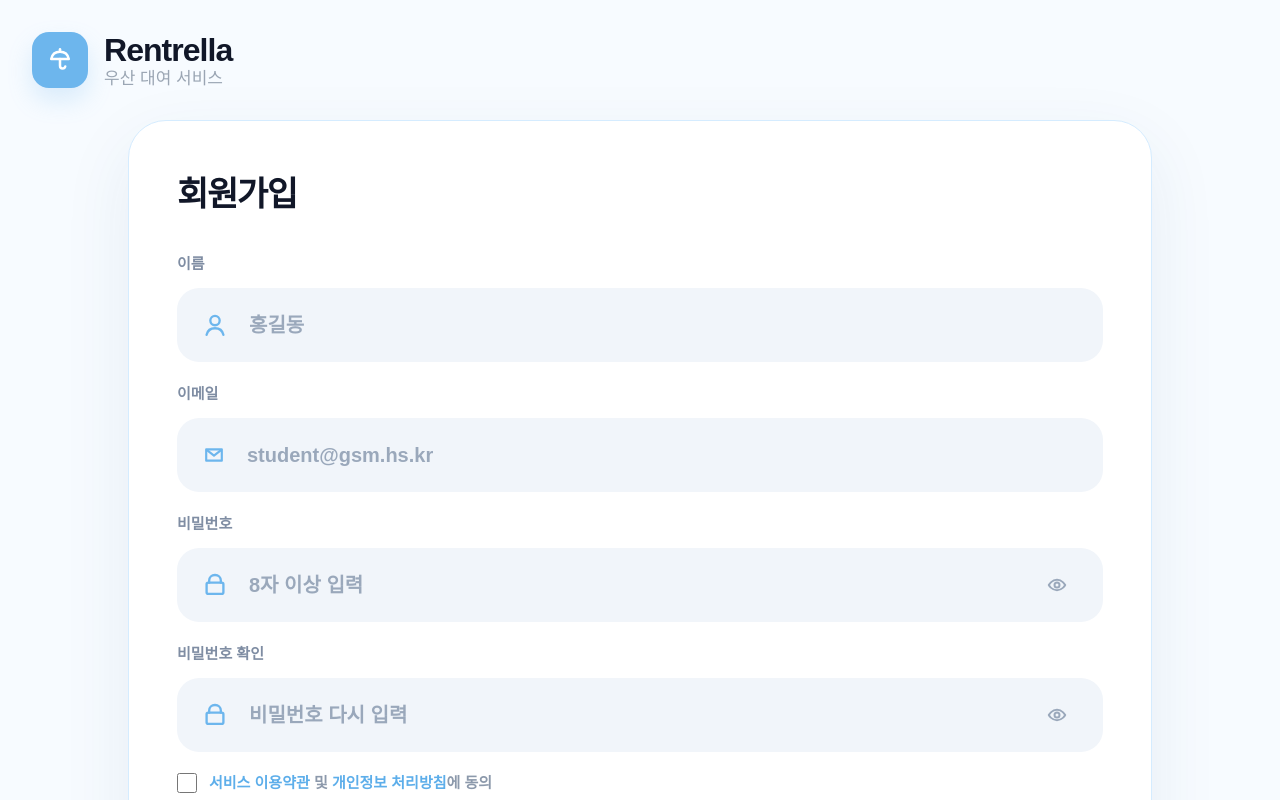
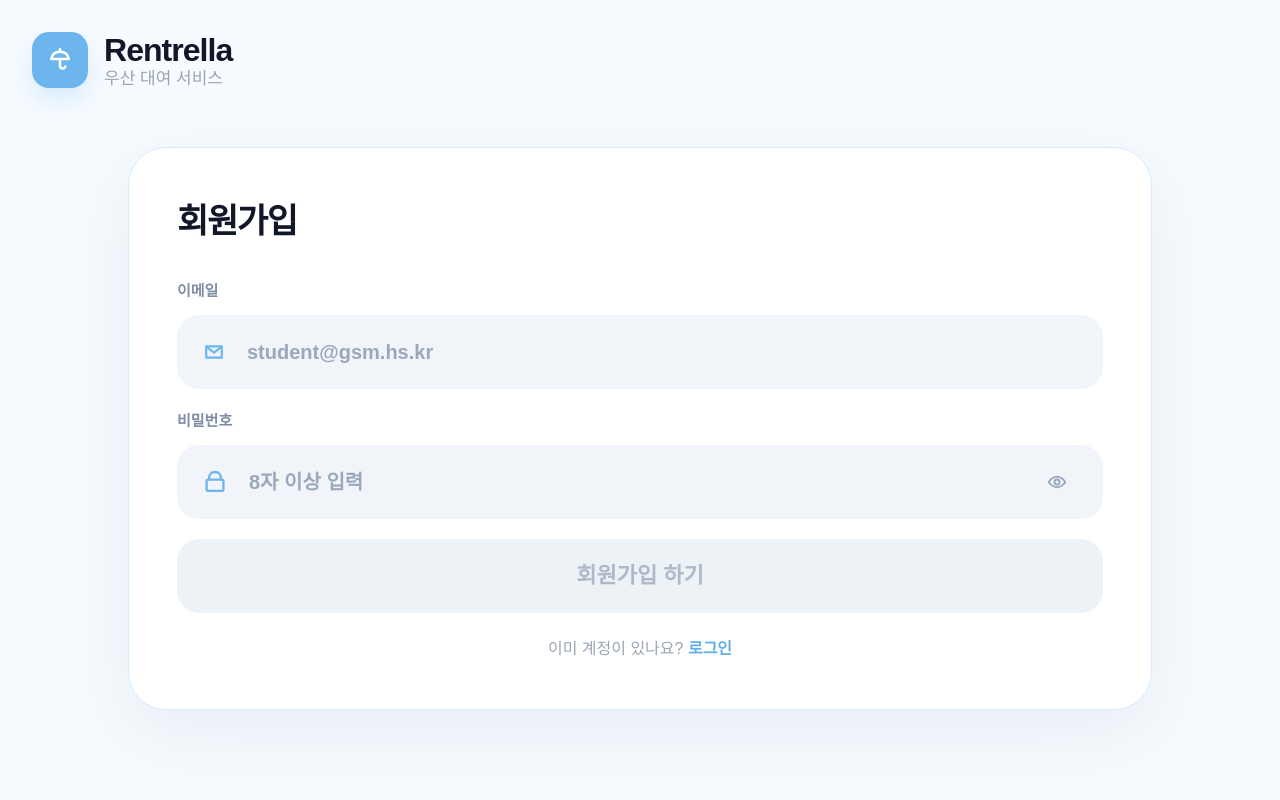
Before and after one commit to rentrella/frontend, a Next.js app: page /signup in a window 1280 px wide. Shown: the top 800 px of the page. Built offline with nearby package versions, Linux system fonts and the light colour scheme.

Commit message:
style: simplify signup form fields

```diff
--- a/app/signup/page.tsx
+++ b/app/signup/page.tsx
@@ -9,23 +9,14 @@ import {
   LockIcon,
   MailIcon,
   PrimaryButton,
-  UserIcon,
 } from "../auth/AuthShell";
 
 export default function SignupPage() {
-  const [name, setName] = useState("");
   const [email, setEmail] = useState("");
   const [password, setPassword] = useState("");
-  const [passwordConfirm, setPasswordConfirm] = useState("");
-  const [agreed, setAgreed] = useState(false);
   const [emailError, setEmailError] = useState("");
   const isSchoolEmail = /^[A-Za-z0-9._%+-]+@gsm\.hs\.kr$/.test(email);
-  const canSignup =
-    name.trim().length > 0 &&
-    email.trim().length > 0 &&
-    password.trim().length > 0 &&
-    passwordConfirm.trim().length > 0 &&
-    agreed;
+  const canSignup = email.trim().length > 0 && password.trim().length > 0;
 
   const submitSignup = () => {
     if (!isSchoolEmail) {
@@ -42,13 +33,6 @@ export default function SignupPage() {
         <h2 className="text-[34px] font-black tracking-[-0.04em]">회원가입</h2>
 
         <form className="mt-8 space-y-5">
-          <Field
-            icon={<UserIcon />}
-            label="이름"
-            onChange={setName}
-            placeholder="홍길동"
-            value={name}
-          />
           <Field
             icon={<MailIcon />}
             label="이메일"
@@ -73,27 +57,6 @@ export default function SignupPage() {
             type="password"
             value={password}
           />
-          <Field
-            icon={<LockIcon />}
-            label="비밀번호 확인"
-            onChange={setPasswordConfirm}
-            placeholder="비밀번호 다시 입력"
-            type="password"
-            value={passwordConfirm}
-          />
-
-          <label className="flex items-center gap-3 text-[15px] font-bold text-[#8c99ab]">
-            <input
-              checked={agreed}
-              className="h-5 w-5 accent-[#6db6ed]"
-              onChange={(event) => setAgreed(event.target.checked)}
-              type="checkbox"
-            />
-            <span>
-              <span className="text-[#5daeea]">서비스 이용약관</span> 및{" "}
-              <span className="text-[#5daeea]">개인정보 처리방침</span>에 동의
-            </span>
-          </label>
 
           <PrimaryButton disabled={!canSignup} onClick={submitSignup}>
             회원가입 하기
```
